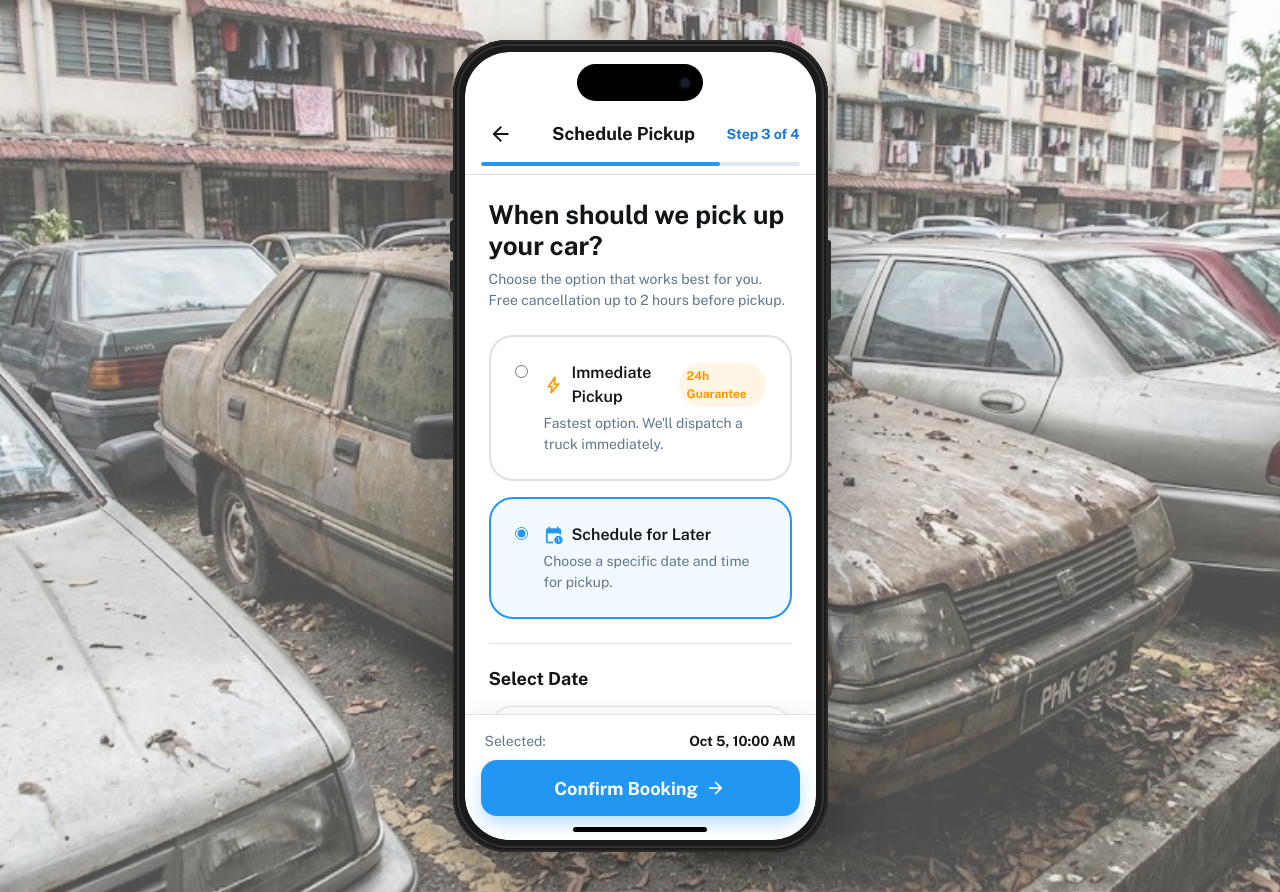
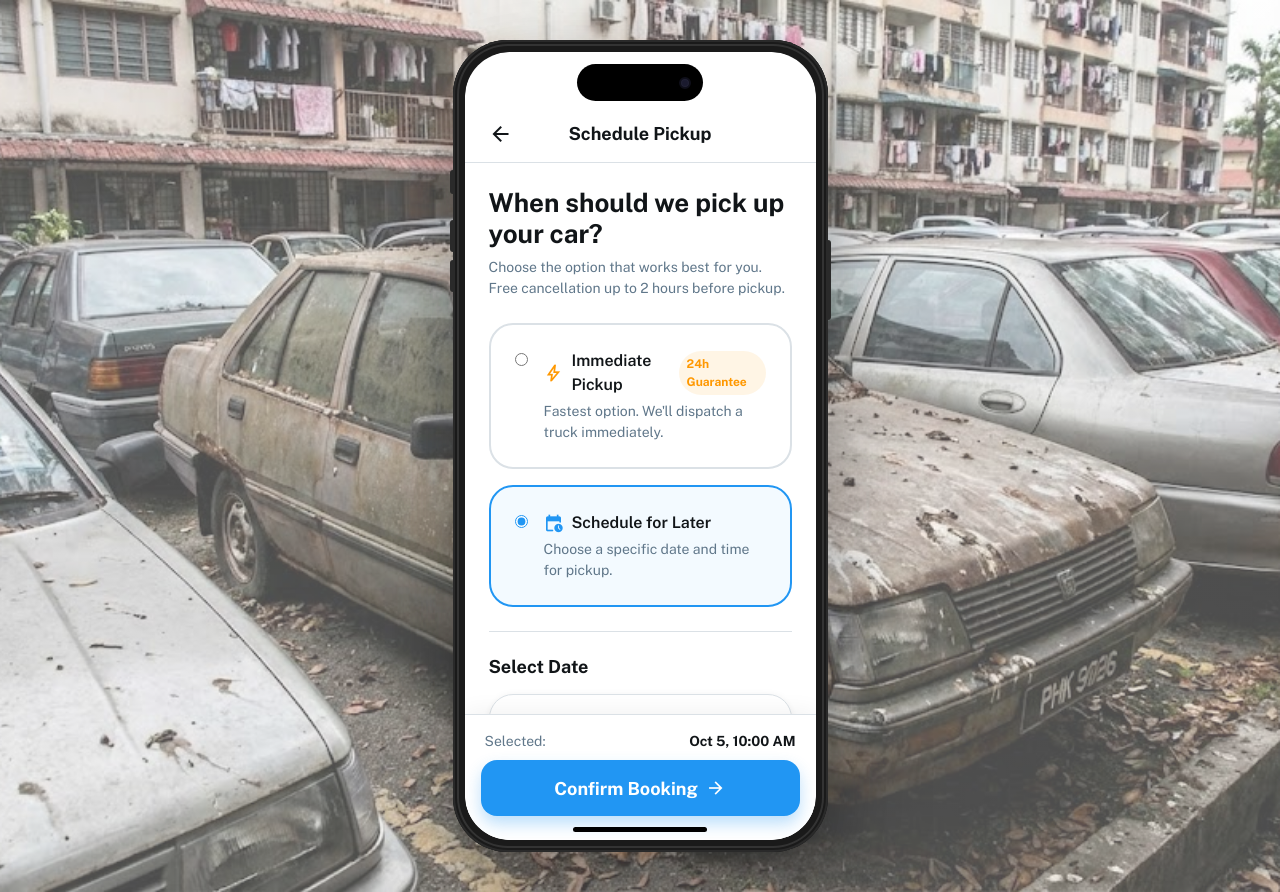
Before and after one commit to naimmazni/scrap2go, a Next.js app: page /schedule in a window 1280 px wide. Built offline with nearby package versions, Linux system fonts and the light colour scheme.

Commit message:
fix: remove progress indicator and adjust layout in TimePickerScreen

```diff
--- a/src/components/screens/TimePickerScreen.tsx
+++ b/src/components/screens/TimePickerScreen.tsx
@@ -58,15 +58,8 @@ const TimePickerScreen: React.FC = () => {
           }}>
             Schedule Pickup
           </h2>
-          <span style={{
-            fontSize: theme.fontSizes.sm,
-            fontWeight: theme.fontWeights.bold,
-            color: theme.colors.primaryDark,
-          }}>
-            Step 3 of 4
-          </span>
+          <div style={{ width: 40 }} />
         </div>
-        <ProgressBar progress={75} height={4} style={{ marginTop: theme.spacing.sm }} />
       </div>
 
       {/* Content */}
```
